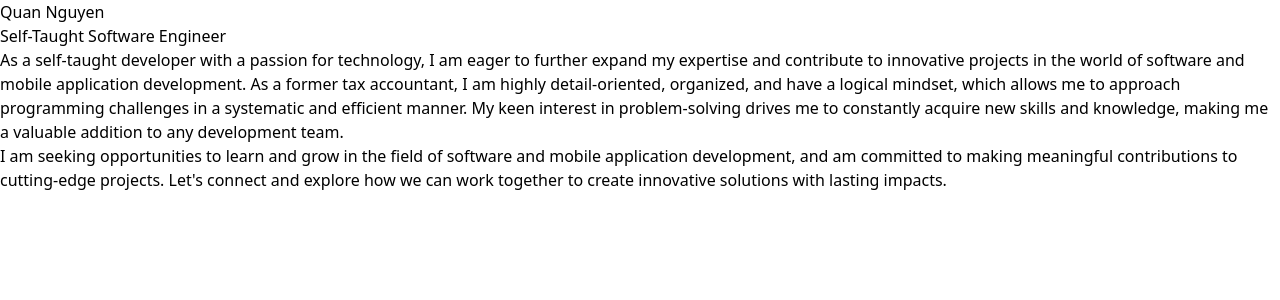
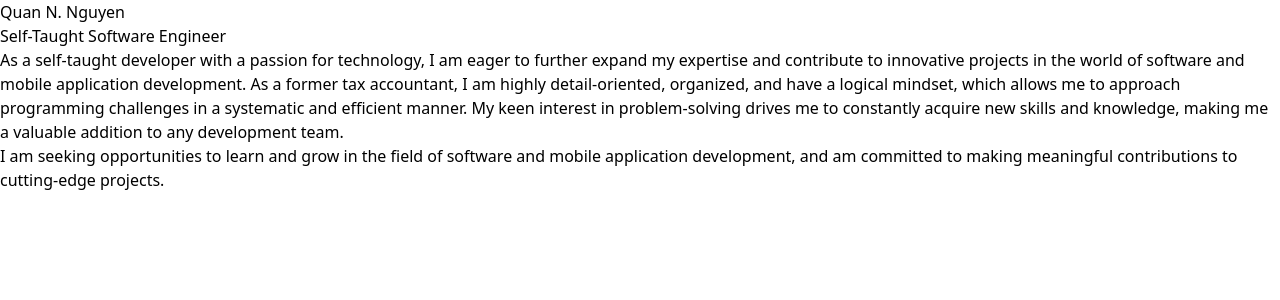
Before and after one commit to quandaworld/personal-portfolio, a React (Vite) app: page / in a window 1280 px wide. Shown: the top 300 px of the page. Built offline with nearby package versions, Linux system fonts and the light colour scheme.

Commit message:
Update intro content

```diff
--- a/src/components/Intro.jsx
+++ b/src/components/Intro.jsx
@@ -3,10 +3,10 @@ import React from 'react';
 function Intro() {
   return (
     <div className="flex items-center justify-center flex-col text-center pt-20 pb-6">
-      <h1 className="text-4xl md:text-7xl mb-1 md:mb-3 font-bold">Quan Nguyen</h1>
+      <h1 className="text-4xl md:text-7xl mb-1 md:mb-3 font-bold">Quan N. Nguyen</h1>
       <p className="text-base md:text-xl mb-3 font-medium">Self-Taught Software Engineer</p>
-      <p className="text-sm max-w-xl mb-2 font-bold">As a self-taught developer with a passion for technology, I am eager to further expand my expertise and contribute to innovative projects in the world of software and mobile application development. As a former tax accountant, I am highly detail-oriented, organized, and have a logical mindset, which allows me to approach programming challenges in a systematic and efficient manner. My keen interest in problem-solving drives me to constantly acquire new skills and knowledge, making me a valuable addition to any development team.<br />
-      I am seeking opportunities to learn and grow in the field of software and mobile application development, and am committed to making meaningful contributions to cutting-edge projects. Let's connect and explore how we can work together to create innovative solutions with lasting impacts.</p>
+      <p className="text-sm max-w-xl mb-2 font-bold">As a self-taught developer with a passion for technology, I am eager to further expand my expertise and contribute to innovative projects in the world of software and mobile application development. As a former tax accountant, I am highly detail-oriented, organized, and have a logical mindset, which allows me to approach programming challenges in a systematic and efficient manner. My keen interest in problem-solving drives me to constantly acquire new skills and knowledge, making me a valuable addition to any development team.</p>
+      <p className='text-sm max-w-xl mb-2 font-bold'>I am seeking opportunities to learn and grow in the field of software and mobile application development, and am committed to making meaningful contributions to cutting-edge projects.</p>
     </div>
   )
 }
```
